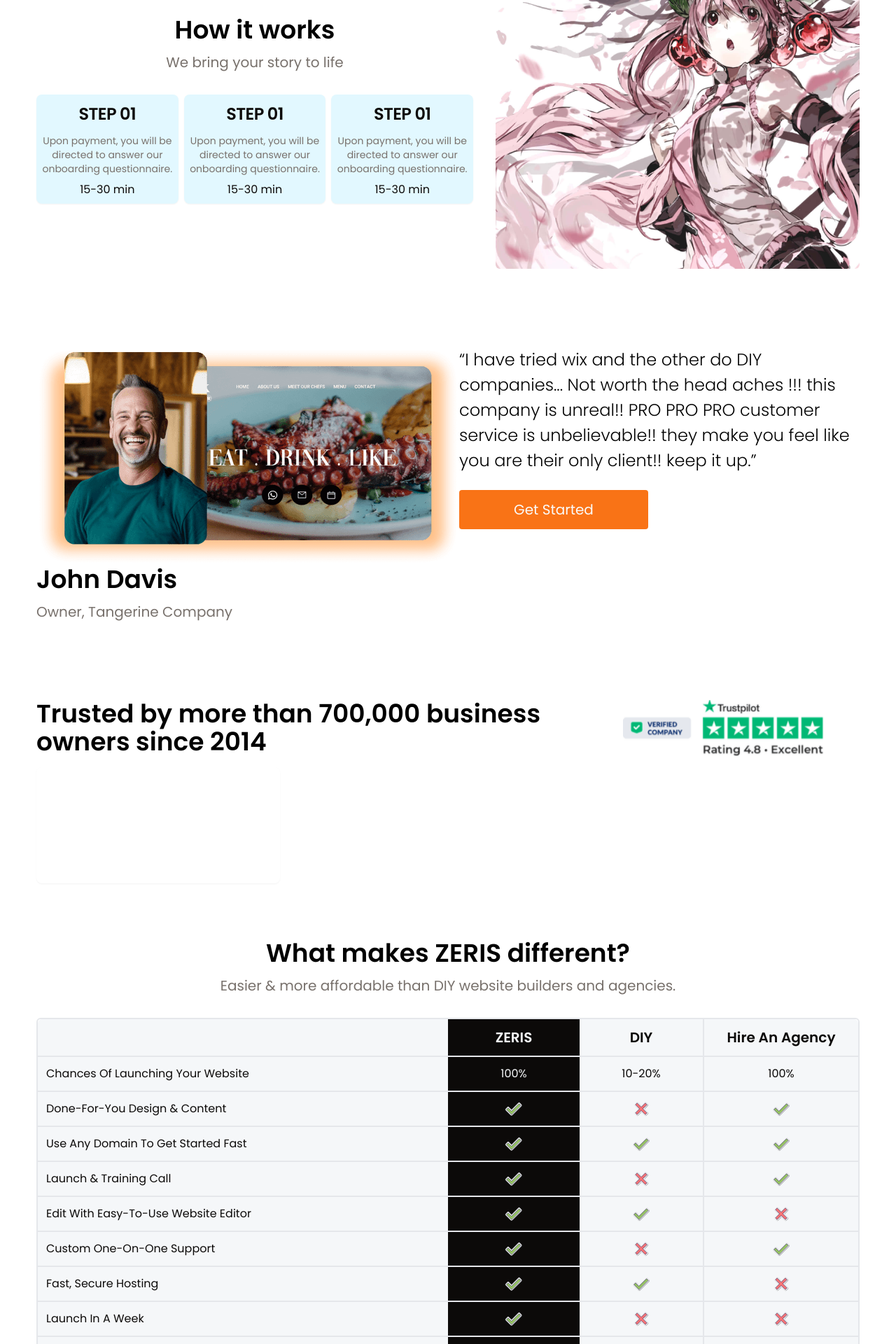
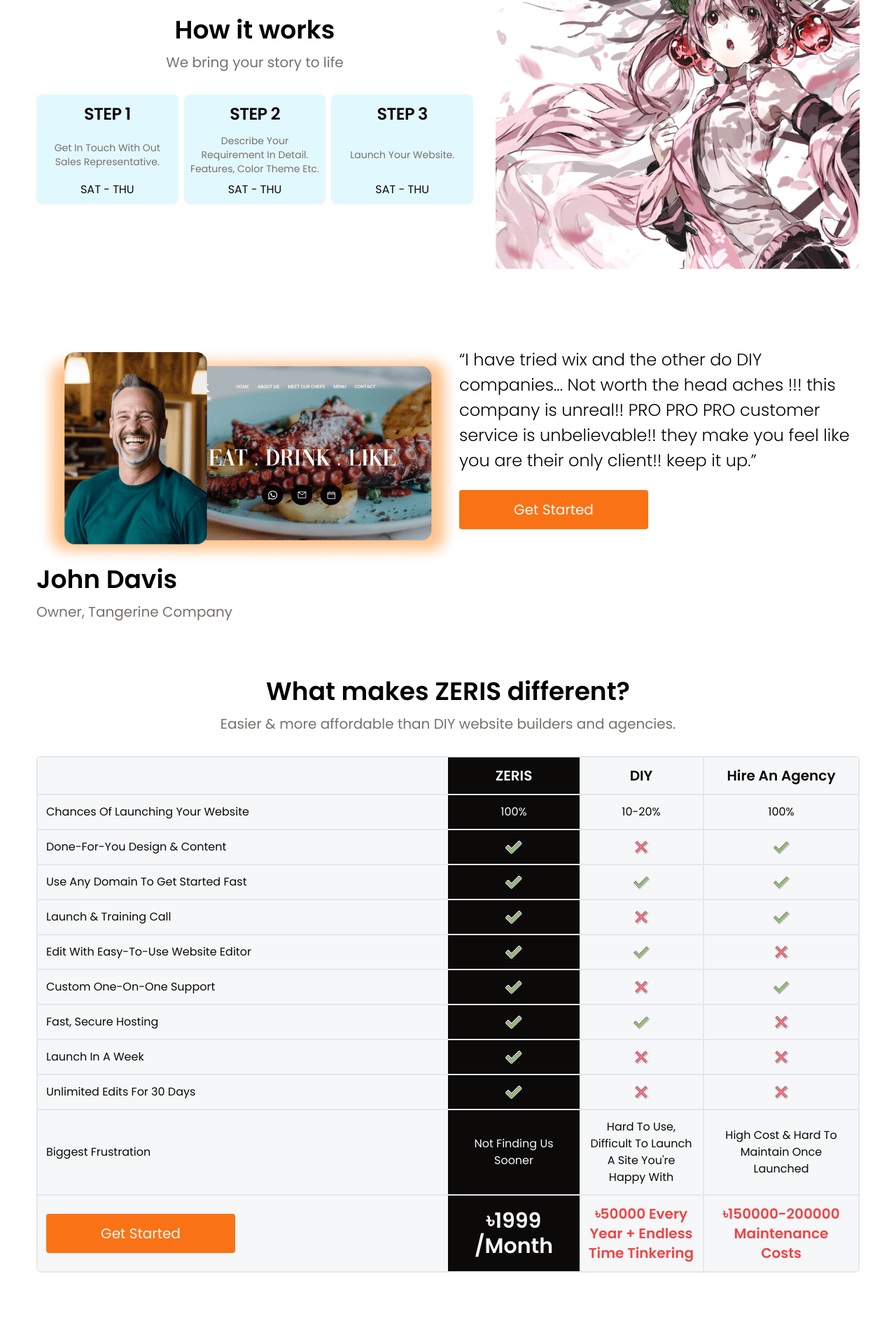
Before and after one commit to glimmrz/ueni_clone, a Next.js app: page / in a window 1280 px wide. Shown: the part 1900-3820 px from the top of the page at 70% size. Built offline with nearby package versions, Linux system fonts and the light colour scheme; grey boxes are pictures that could not be loaded.

Commit message:
zeris text update

```diff
--- a/src/app/(landing)/page.jsx
+++ b/src/app/(landing)/page.jsx
@@ -6,7 +6,6 @@
 import { Process } from "@/components/process/process";
 import { Refund } from "@/components/refund";
 import { Services } from "@/components/services/services";
-import { TrustpilotReviews } from "@/components/trustpilot-reviews/trustpilot-reviews";
 import customer from "@/assets/customer.png";
 import customer2 from "@/assets/customer2.png";
 
@@ -31,7 +30,6 @@
       <Features />
       <Process />
       <CustomerReview review={review1} />
-      <TrustpilotReviews />
       <Differences />
       <CustomerReview review={review2} />
       <Refund />
--- a/src/components/differences/differences-table.jsx
+++ b/src/components/differences/differences-table.jsx
@@ -224,13 +224,13 @@
               <Button className="hidden md:inline-flex">get started</Button>
             </td>
             <td className="p-1 md:p-3 text-base md:text-3xl font-semibold text-center w-32 bg-foreground text-background">
-              £7.89 /month
+              ৳1999 /month
             </td>
             <td className="p-1 md:p-3 border-r-2 text-sm md:text-xl font-semibold text-destructive text-center w-32">
-              £500 every year + endless time tinkering
+              ৳50000 every year + endless time tinkering
             </td>
             <td className="p-1 md:p-3 text-sm  md:text-xl font-semibold text-destructive text-center w-32">
-              £1500-3000 maintenance costs
+              ৳150000-200000 maintenance costs
             </td>
           </tr>
         </tbody>
--- a/src/components/footer.jsx
+++ b/src/components/footer.jsx
@@ -117,10 +117,10 @@
                     <figure className="relative h-11 w-11 rounded-md overflow-hidden">
                       <Image src={logo} alt="" className="object-cover" fill />
                     </figure>
-                    <Title title="Walton" className="text-left" />
+                    <Title title="ZERIS" className="text-left" />
                   </div>
                   <p className="text-muted-foreground text-xs">
-                    © 2024 Walton Technologies Inc. All rights reserved.
+                    © 2024 ZERIS Technologies Inc. All rights reserved.
                   </p>
                 </div>
               </CardContent>
@@ -154,7 +154,7 @@
             <Card className="border-transparent shadow-2xl rounded-3xl">
               <CardContent className="px-8 py-8 flex flex-col gap-8">
                 <h2 className="text-[2rem] font-semibold text-pink-500">
-                  Walton apps.
+                  ZERIS apps.
                 </h2>
 
                 <div className="flex gap-4">
--- a/src/components/hero/hero.jsx
+++ b/src/components/hero/hero.jsx
@@ -67,7 +67,7 @@
 
             <div className="flex items-center flex-col md:flex-row md:gap-4">
               <div>
-                <span className="text-[46px]"> ৳0</span>
+                <span className="text-[46px]">৳0</span>
               </div>
               <span className="text-center md:text-left">
                 one-time fee & then ৳1999/mo <br /> to run your website
--- a/src/components/process/process-card.jsx
+++ b/src/components/process/process-card.jsx
@@ -6,20 +6,19 @@
   CardTitle,
 } from "../ui/card";
 
-export function ProcessCard() {
+export function ProcessCard({ step }) {
   return (
     <Card className="bg-accent border-0">
-      <CardContent className="px-2 space-y-2">
+      <CardContent className="px-2 space-y-2 flex flex-col justify-between h-full">
         <CardHeader>
-          <CardTitle className="text-center">STEP 01</CardTitle>
+          <CardTitle className="text-center">STEP {step.id}</CardTitle>
         </CardHeader>
 
-        <CardDescription className="text-center">
-          Upon payment, you will be directed to answer our onboarding
-          questionnaire.
+        <CardDescription className="text-center line-clamp-4 capitalize">
+          {step.description}
         </CardDescription>
 
-        <p className="text-center">15-30 min</p>
+        <p className="text-center uppercase">{step.time}</p>
       </CardContent>
     </Card>
   );
--- a/src/components/process/process.jsx
+++ b/src/components/process/process.jsx
@@ -5,6 +5,25 @@
 import { Title } from "../title";
 import { ProcessCard } from "./process-card";
 import { useVideoModal } from "@/hooks/controllers";
+
+const steps = [
+  {
+    id: 1,
+    description: "get in touch with out sales representative.",
+    time: "sat - thu",
+  },
+  {
+    id: 2,
+    description:
+      "Describe your requirement in detail. features, color theme etc.",
+    time: "sat - thu",
+  },
+  {
+    id: 3,
+    description: "Launch your website.",
+    time: "sat - thu",
+  },
+];
 
 export function Process() {
   const { onOpen } = useVideoModal();
@@ -14,10 +33,10 @@
       <div className="grid md:grid-cols-[2fr,1fr] gap-4 md:gap-8 items-center">
         <div>
           <Title title="How it works" subtitle="We bring your story to life" />
-          <div className="flex flex-col md:flex-row gap-2 mt-8">
-            <ProcessCard />
-            <ProcessCard />
-            <ProcessCard />
+          <div className="grid md:grid-cols-3 gap-2 mt-8">
+            {steps.map((step, index) => (
+              <ProcessCard key={index} step={step} />
+            ))}
           </div>
         </div>
         <div>
--- a/src/components/refund.jsx
+++ b/src/components/refund.jsx
@@ -9,15 +9,14 @@
       <div className="bg-accent grid md:grid-cols-[2.5fr,1fr] gap-4 rounded-md p-2 md:pt-8 md:pb-8 md:pl-16 md:pr-16">
         <div className="flex flex-col gap-4">
           <Title
-            title="30-Day 100% Money-Back Guarantee"
+            title="30-Day free trial. No commitment."
             className="md:text-left"
           />
 
           <p className="text-[22px] text-center md:text-left">
-            Try this package for up to 30 days and if you’re not happy with your
-            purchase for any reason at all, contact{" "}
-            <span className="underline">help@zeris.xyz</span> for a full refund.
-            No questions asked.
+            Try this package for up to 30 days and if you’re not happy with our
+            service no need to pay at all, contact{" "}
+            <span className="underline">help@zeris.xyz</span> for free trial.
           </p>
         </div>
         <figure className="relative h-40">
--- a/src/components/trustpilot-reviews/trustpilot-review-card.jsx
+++ /dev/null
@@ -1,15 +0,0 @@
-import { Card, CardContent } from "../ui/card";
-
-export function TrustpilotReviewCard() {
-  return (
-    <Card className="select-none border-0 w-fit">
-      <CardContent>
-        <iframe
-          title="Customer reviews powered by Trustpilot"
-          loading="auto"
-          src="https://widget.trustpilot.com/trustboxes/54ad5defc6454f065c28af8b/index.html?templateId=54ad5defc6454f065c28af8b&amp;businessunitId=59a6987b0000ff0005aa0297#locale=en-US&amp;styleHeight=240px&amp;styleWidth=100%25&amp;theme=light&amp;stars=5&amp;reviewLanguages=en"
-        ></iframe>
-      </CardContent>
-    </Card>
-  );
-}
--- a/src/components/trustpilot-reviews/trustpilot-reviews.jsx
+++ /dev/null
@@ -1,28 +0,0 @@
-import Image from "next/image";
-import trustpilot from "@/assets/trustpilot-p.png";
-import { Section } from "../section";
-import { Title } from "../title";
-import { TrustpilotReviewCard } from "./trustpilot-review-card";
-
-export function TrustpilotReviews() {
-  return (
-    <Section>
-      <div className="grid lg:grid-cols-[3fr,1.5fr] gap-4 md:gap-2 items-center mb-8 lg:mb-4">
-        <Title
-          title="Trusted by more than 700,000 business owners since 2014"
-          className="md:text-left"
-        />
-        <figure className="relative h-20">
-          <Image
-            src={trustpilot}
-            alt="trustpilot"
-            fill
-            className="object-contain"
-          />
-        </figure>
-      </div>
-
-      <TrustpilotReviewCard />
-    </Section>
-  );
-}
```
